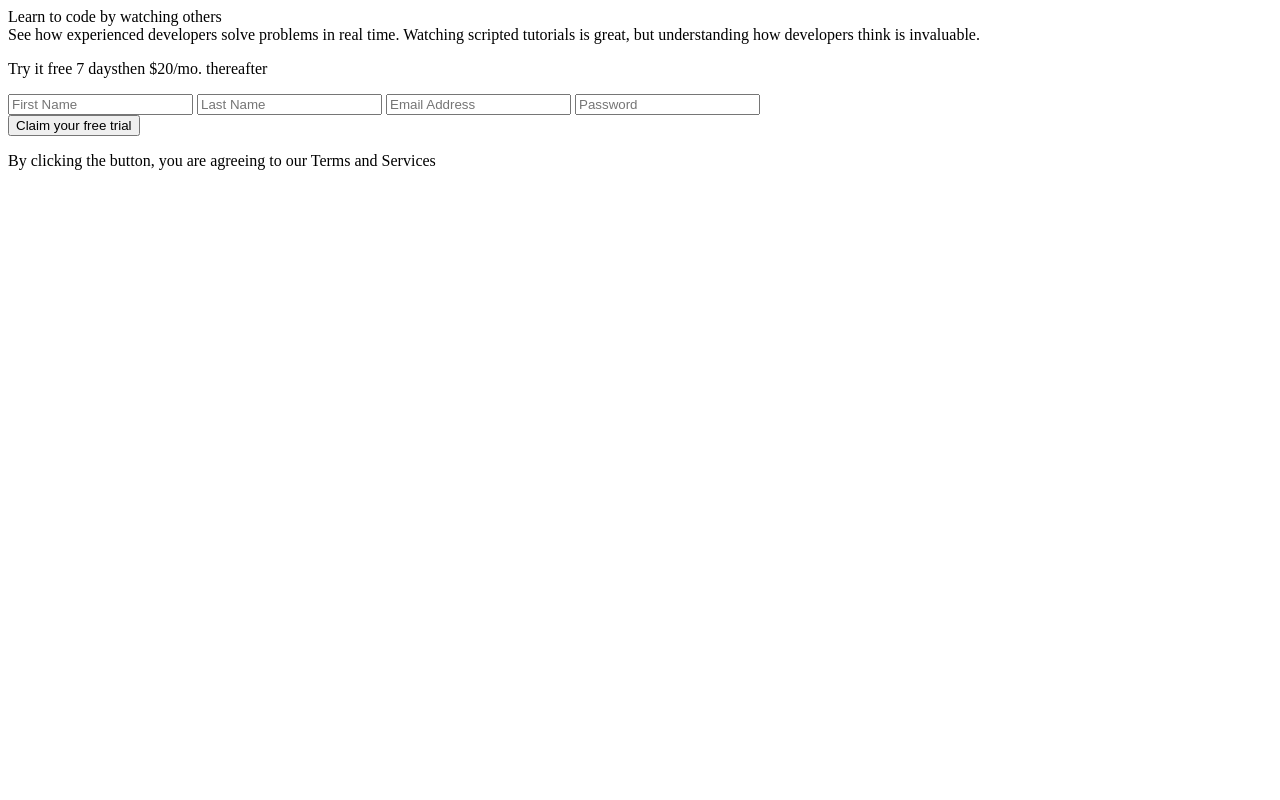
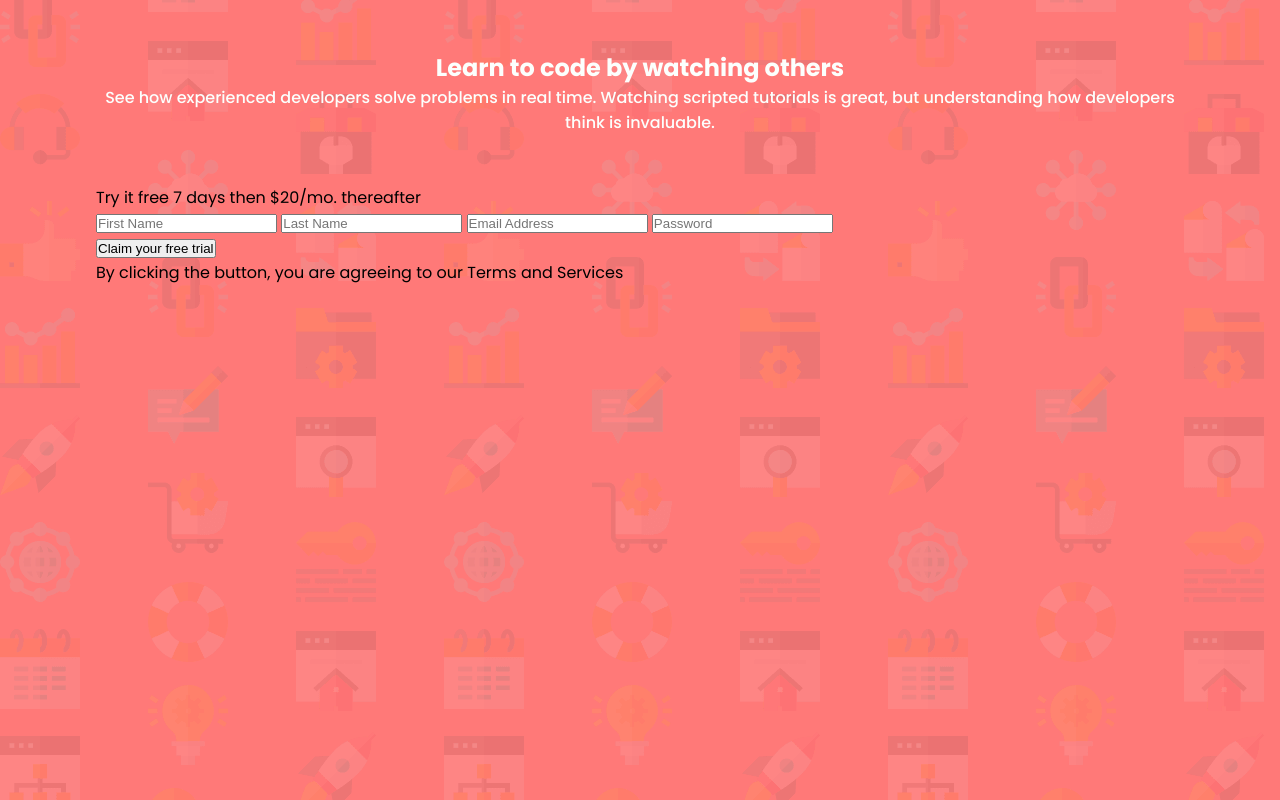
Before and after one commit to 0-th/Registration_form_zuri_task, a plain HTML site: page index.html in a window 1280 px wide. Drawn offline with Linux system fonts and the light colour scheme.

Commit message:
Add showcase styling

```diff
--- a/style.css
+++ b/style.css
@@ -0,0 +1,36 @@
+@import url('https://fonts.googleapis.com/css2?family=Poppins:wght@400;500;600;700&display=swap');
+
+* {
+    box-sizing: border-box;
+    padding: 0;
+    margin: 0;
+}
+
+body {
+    background-image: url("design_resources/images/bg-intro-desktop.png");
+    background-color: #FF7978;
+    font-family: 'Poppins', sans-serif;
+    font-size: 16px;
+}
+
+.page-wrapper {
+    width: 85%;
+    margin: 10px auto 0 auto;
+}
+
+.showcase {
+    color: #FCFFFD;
+    margin-top: 50px;
+    margin-bottom: 50px;
+}
+
+.showcase-header {
+    font-weight: 700;
+    font-size: 1.5em;
+    text-align: center;
+}
+
+.showcase-text {
+    text-align: center;
+    font-weight: 450;
+}
```
Also changed, not shown: index.html (+1 -1 lines).
